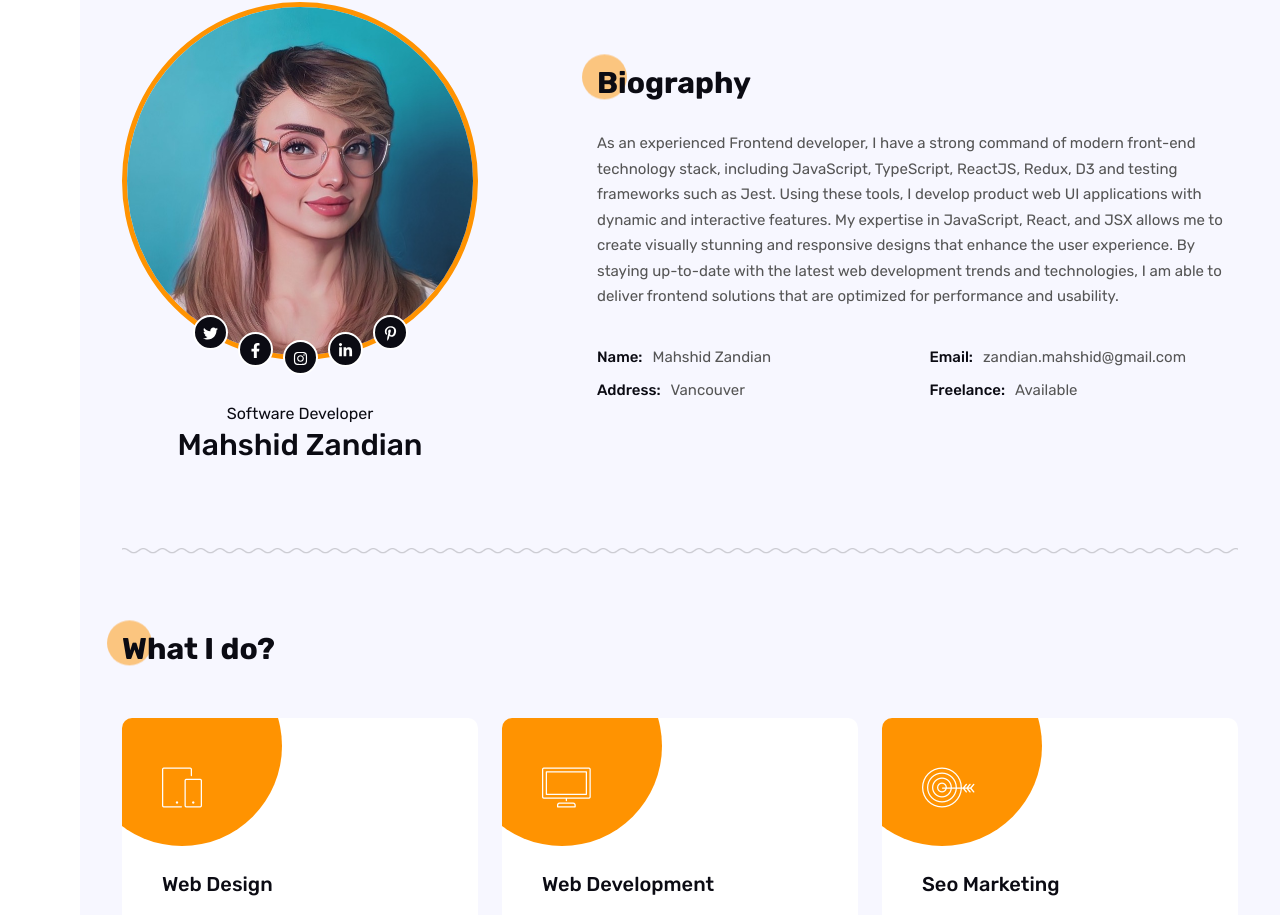
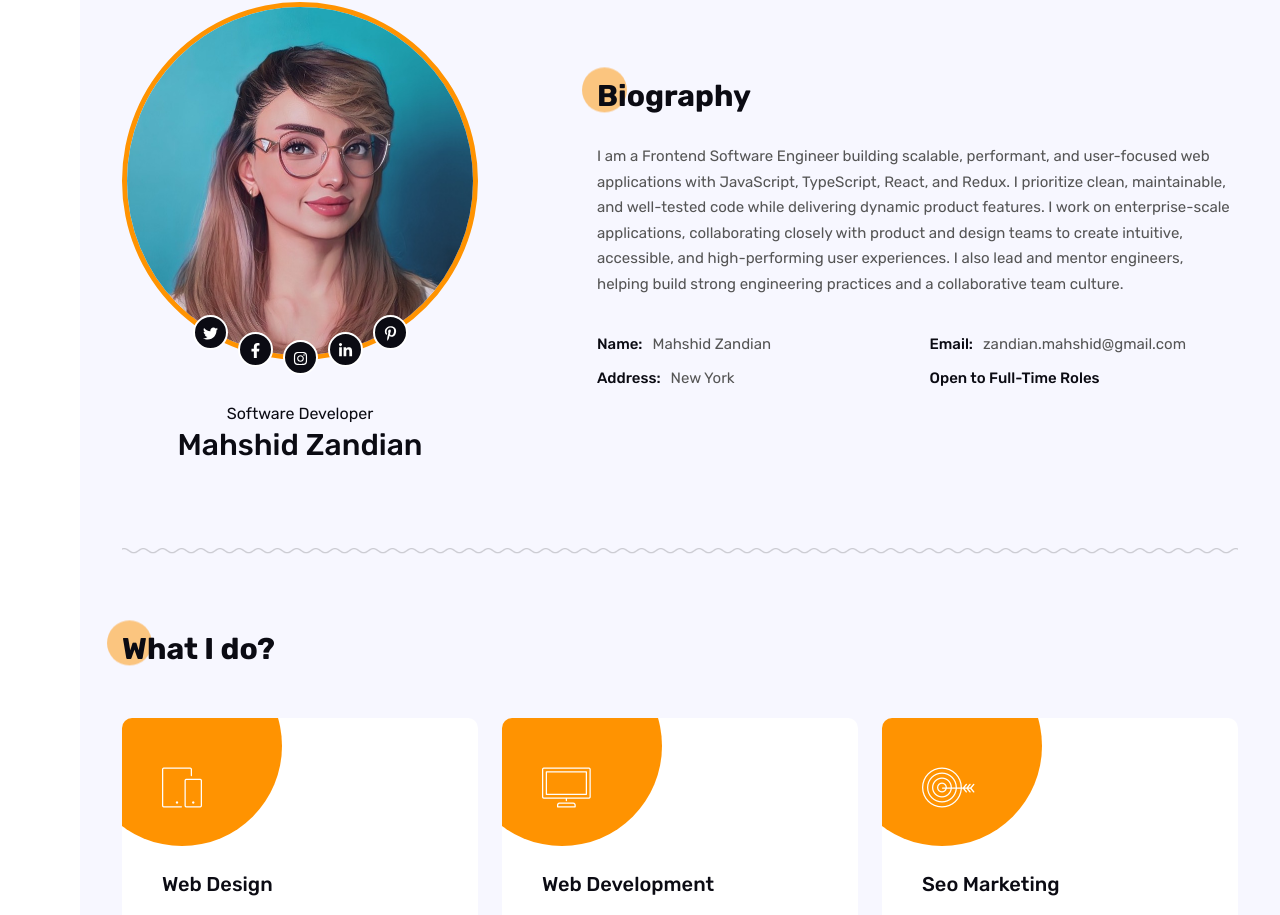
Before and after one commit to mahshidzandian/portfolio, a React (Create React App) app: page / in a window 1280 px wide. Shown: the part 898-1813 px from the top of the page. Built offline with nearby package versions, Linux system fonts and the light colour scheme; a web font is replaced by a local one.

Commit message:
Update bio and contact info

```diff
--- a/src/components/about/About.jsx
+++ b/src/components/about/About.jsx
@@ -40,17 +40,8 @@ const About = () => {
                 </div>
                 <div className="about-text">
                   <p>
-                    As an experienced Frontend developer,
-                    I have a strong command of modern front-end technology stack,
-                    including JavaScript, TypeScript, ReactJS, Redux, D3 and testing frameworks
-                    such as Jest. Using these tools, I develop product web UI applications with
-                    dynamic and interactive features.
-                    My expertise in JavaScript, React, and JSX allows me to create
-                    visually stunning and responsive designs that enhance the user experience.
-                    By staying up-to-date with the latest web development trends and technologies,
-                    I am able to deliver frontend solutions that are optimized for performance
-                    and usability.
-                  </p>
+                    I am a Frontend Software Engineer building scalable, performant, and user-focused web applications with JavaScript, TypeScript, React, and Redux. I prioritize clean, maintainable, and well-tested code while delivering dynamic product features.
+                    I work on enterprise-scale applications, collaborating closely with product and design teams to create intuitive, accessible, and high-performing user experiences. I also lead and mentor engineers, helping build strong engineering practices and a collaborative team culture.</p>
                 </div>
                 <div className="info-list">
                   <div className="row">
@@ -62,7 +53,7 @@ const About = () => {
                         </li>
                         <li>
                           <label>Address: </label>
-                          <span>Vancouver</span>
+                          <span>New York</span>
                         </li>
                       </ul>
                     </div>
@@ -73,8 +64,8 @@ const About = () => {
                           <span>zandian.mahshid@gmail.com</span>
                         </li>
                         <li>
-                          <label>Freelance: </label>
-                          <span>Available</span>
+                          <label>Open to Full-Time Roles</label>
+                          {/* <span>Available</span> */}
                         </li>
                       </ul>
                     </div>
@@ -87,9 +78,8 @@ const About = () => {
           <div
             className="separated"
             style={{
-              backgroundImage: `url(${
-                process.env.PUBLIC_URL + "img/border-dark.png"
-              })`,
+              backgroundImage: `url(${process.env.PUBLIC_URL + "img/border-dark.png"
+                })`,
             }}
           ></div>
 
@@ -100,9 +90,8 @@ const About = () => {
           <div
             className="separated"
             style={{
-              backgroundImage: `url(${
-                process.env.PUBLIC_URL + "img/border-dark.png"
-              })`,
+              backgroundImage: `url(${process.env.PUBLIC_URL + "img/border-dark.png"
+                })`,
             }}
           ></div>
 
```
Also changed, not shown: 1 other file (tests, documents, lock files or other folders).
